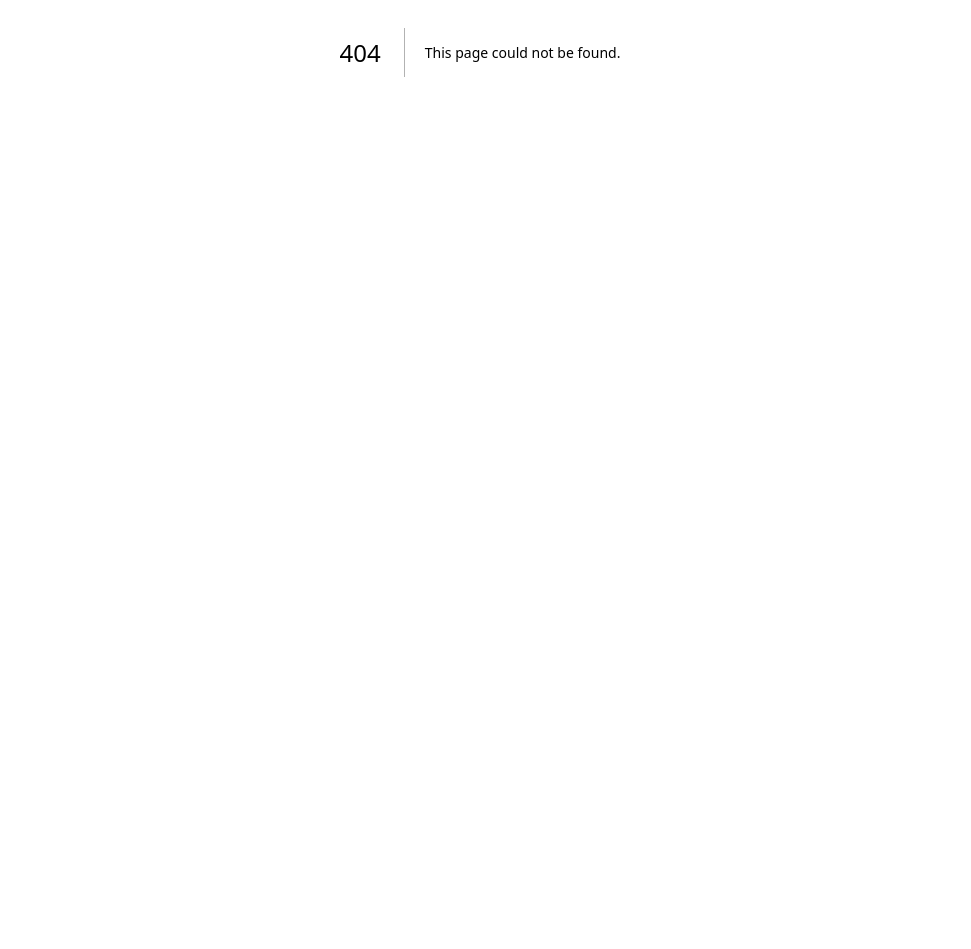
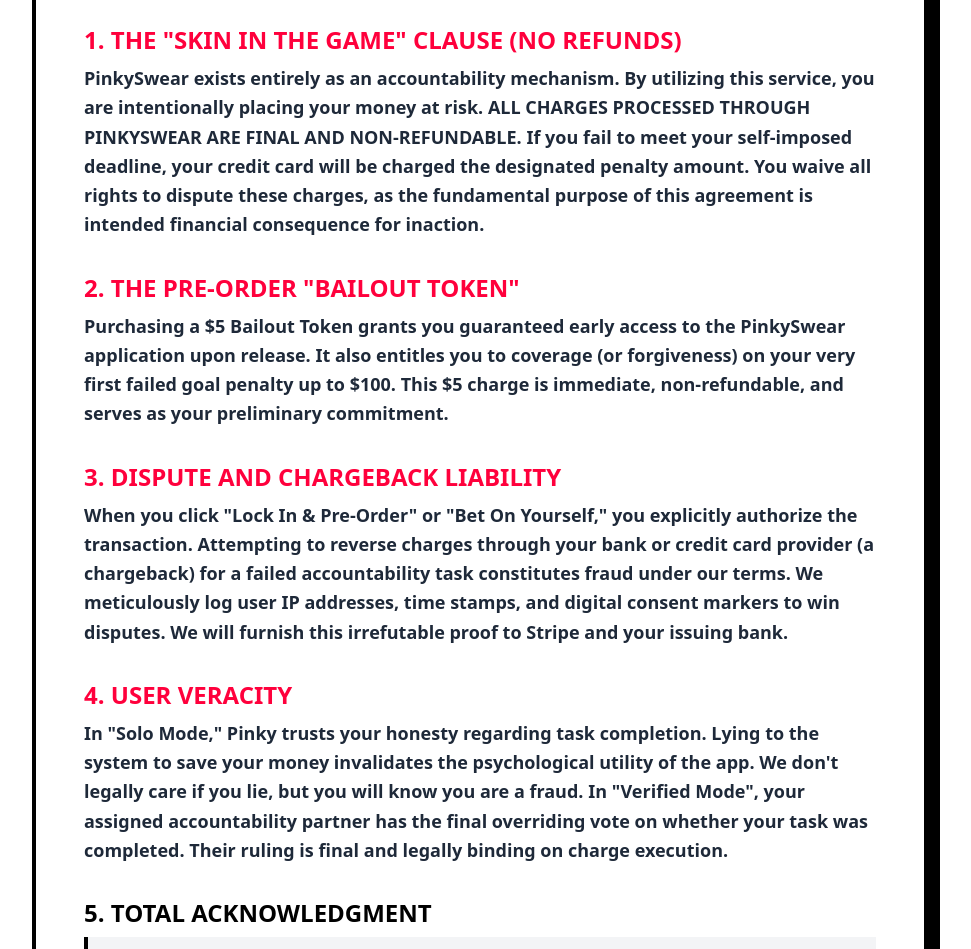
Before and after one commit to mahmoudahmedalaa/PinkySwear, a Next.js app: page /tos in a window 1280 px wide. Before the commit this address had no page. Shown: the part 348-1297 px from the top of the page, without its empty margins (160-1131 px from the left). Before the commit the page ends 800 px from the top, so only its background shows below. Built offline with nearby package versions, Linux system fonts and the light colour scheme.

Commit message:
feat: implement airtight brutalist TOS and consent disclaimer

```diff
--- a/src/app/page.tsx
+++ b/src/app/page.tsx
@@ -143,6 +143,10 @@
                     </>
                   ) : 'Lock In & Pre-Order'}
                 </button>
+
+                <p className="text-xs font-bold text-gray-500 uppercase text-center mt-2">
+                  By locking in, you accept our <a href="/tos" target="_blank" className="underline hover:text-black">Terms of Service & No Refund Policy</a>.
+                </p>
               </form>
             )}
           </div>
--- /dev/null
+++ b/src/app/tos/page.tsx
@@ -0,0 +1,66 @@
+import Link from 'next/link';
+
+export default function TOSPage() {
+    return (
+        <main className="min-h-screen bg-white text-black p-8 md:p-16">
+            <nav className="mb-12 border-b-4 border-black pb-4 flex justify-between items-center">
+                <h1 className="text-2xl font-black tracking-tighter uppercase">PinkySwear<span className="text-[#FF003C]">.TOS</span></h1>
+                <Link href="/" className="font-bold border-2 border-black px-4 py-2 hover:bg-[#00FF66] transition-colors">BACK TO SAFETY</Link>
+            </nav>
+
+            <div className="max-w-4xl mx-auto border-4 border-black p-8 md:p-12 shadow-[12px_12px_0px_0px_#000]">
+                <h2 className="text-5xl font-black uppercase tracking-tighter mb-8 bg-black text-white inline-block px-4 py-2">
+                    Terms of Service & No B.S. Policy
+                </h2>
+
+                <div className="space-y-8 font-bold text-lg text-gray-800 leading-relaxed">
+                    <section>
+                        <h3 className="text-2xl font-black uppercase text-[#FF003C] mb-2">1. The "Skin in the Game" Clause (No Refunds)</h3>
+                        <p>
+                            PinkySwear exists entirely as an accountability mechanism. By utilizing this service, you are intentionally placing your money at risk.
+                            <strong> ALL CHARGES PROCESSED THROUGH PINKYSWEAR ARE FINAL AND NON-REFUNDABLE.</strong> If you fail to meet your self-imposed deadline,
+                            your credit card will be charged the designated penalty amount. You waive all rights to dispute these charges, as the fundamental purpose
+                            of this agreement is intended financial consequence for inaction.
+                        </p>
+                    </section>
+
+                    <section>
+                        <h3 className="text-2xl font-black uppercase text-[#FF003C] mb-2">2. The Pre-Order "Bailout Token"</h3>
+                        <p>
+                            Purchasing a $5 Bailout Token grants you guaranteed early access to the PinkySwear application upon release. It also entitles you to
+                            coverage (or forgiveness) on your very first failed goal penalty up to $100. This $5 charge is immediate, non-refundable, and serves as
+                            your preliminary commitment.
+                        </p>
+                    </section>
+
+                    <section>
+                        <h3 className="text-2xl font-black uppercase text-[#FF003C] mb-2">3. Dispute and Chargeback Liability</h3>
+                        <p>
+                            When you click "Lock In & Pre-Order" or "Bet On Yourself," you explicitly authorize the transaction. Attempting to reverse charges
+                            through your bank or credit card provider (a chargeback) for a failed accountability task constitutes fraud under our terms. We meticulously
+                            log user IP addresses, time stamps, and digital consent markers to win disputes. We will furnish this irrefutable proof to Stripe and
+                            your issuing bank.
+                        </p>
+                    </section>
+
+                    <section>
+                        <h3 className="text-2xl font-black uppercase text-[#FF003C] mb-2">4. User Veracity</h3>
+                        <p>
+                            In "Solo Mode," Pinky trusts your honesty regarding task completion. Lying to the system to save your money invalidates the psychological
+                            utility of the app. We don't legally care if you lie, but you will know you are a fraud. In "Verified Mode", your assigned accountability
+                            partner has the final overriding vote on whether your task was completed. Their ruling is final and legally binding on charge execution.
+                        </p>
+                    </section>
+
+                    <section>
+                        <h3 className="text-2xl font-black uppercase text-black mb-2">5. Total Acknowledgment</h3>
+                        <p className="bg-gray-100 border-l-4 border-black pl-4 py-2">
+                            By using PinkySwear, you legally acknowledge that you are using a psychological coercion tool of your own free will. You accept full
+                            financial liability for your own procrastination.
+                        </p>
+                    </section>
+                </div>
+            </div>
+        </main>
+    );
+}
```
